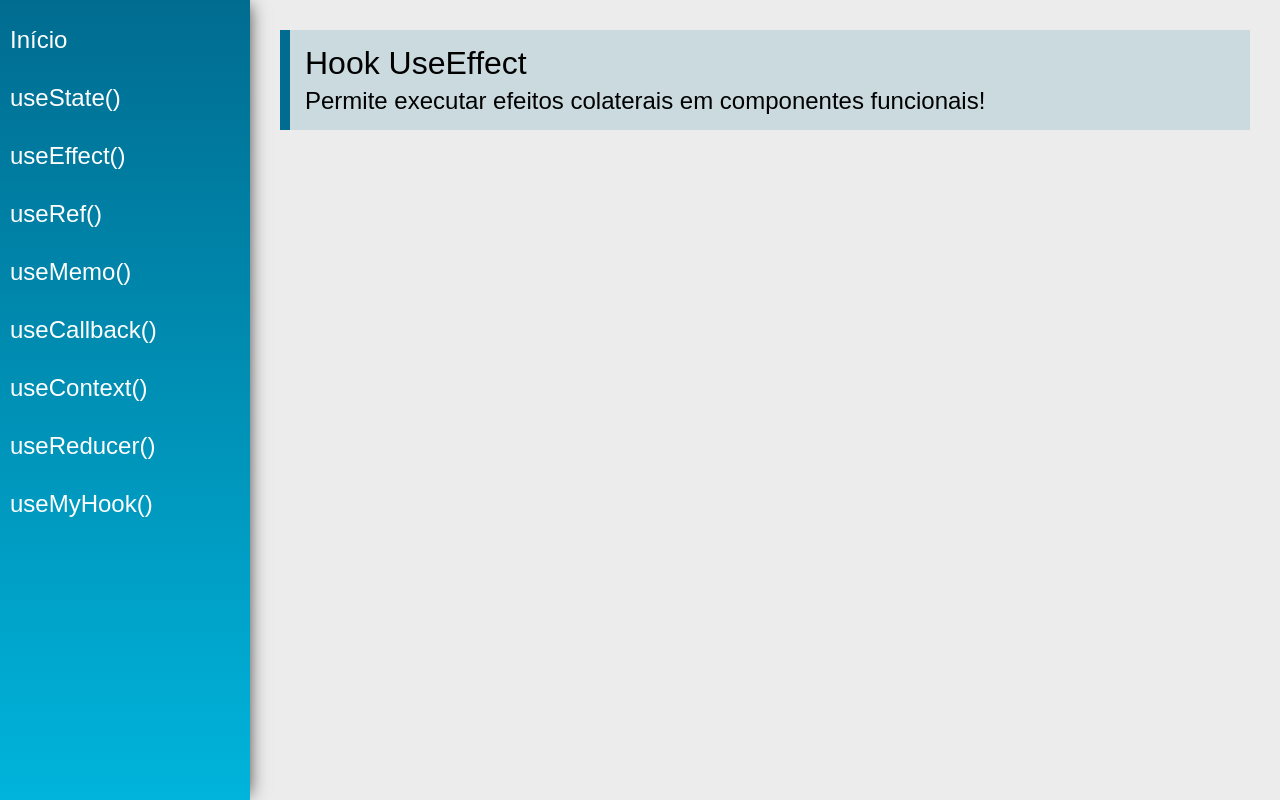
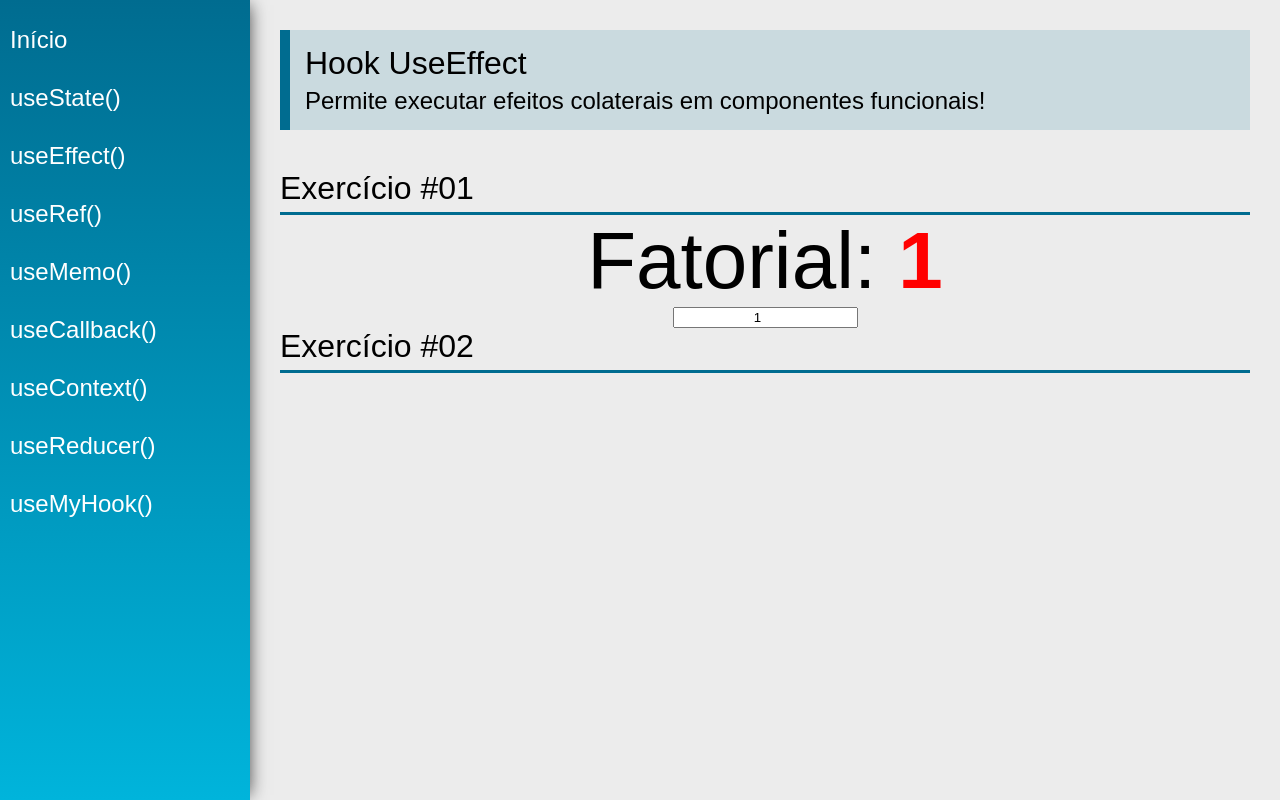
Before and after one commit to wen-dell/hooks, a React (Create React App) app: page /useEffect in a window 1280 px wide. Built offline with nearby package versions, Linux system fonts and the light colour scheme.

Commit message:
useEffect

```diff
--- a/src/views/examples/UseEffect.jsx
+++ b/src/views/examples/UseEffect.jsx
@@ -1,15 +1,48 @@
-import React from 'react'
-import PageTitle from '../../components/layout/PageTitle'
+import React, { useEffect, useState } from 'react';
+import PageTitle from '../../components/layout/PageTitle';
+import SectionTitle from '../../components/layout/SectionTitle';
+
+function calcFatorial(n) {
+    if (n < 0) return -1;
+    if (n === 0) return 1;
+    return calcFatorial(n - 1) * n;
+}
 
 const UseEffect = (props) => {
+    const [number, setNumber] = useState(1);
+    const [fatorial, setFatorial] = useState(1);
+
+    useEffect(() => {
+        setFatorial(calcFatorial(number));
+    }, [number]);
+
+    useEffect(() => {
+        if (fatorial > 1000000) {
+            document.title = "Eita!!!";
+        }
+    }, [fatorial]);
+
     return (
         <div className="UseEffect">
             <PageTitle
                 title="Hook UseEffect"
                 subtitle="Permite executar efeitos colaterais em componentes funcionais!"
             />
+             <SectionTitle title="Exercício #01" />
+             <div className="center">
+                <div>
+                    <span className="text">Fatorial: </span>
+                    <span className="text red">{fatorial}</span>
+                </div>
+                <input type="number" className="center" value={number} onChange={e => setNumber(e.target.value)}/>
+             </div>
+
+             <SectionTitle title="Exercício #02" />
+             <div className="center">
+
+             </div>
         </div>
-    )
+    );
 }
 
-export default UseEffect
+export default UseEffect;
```
